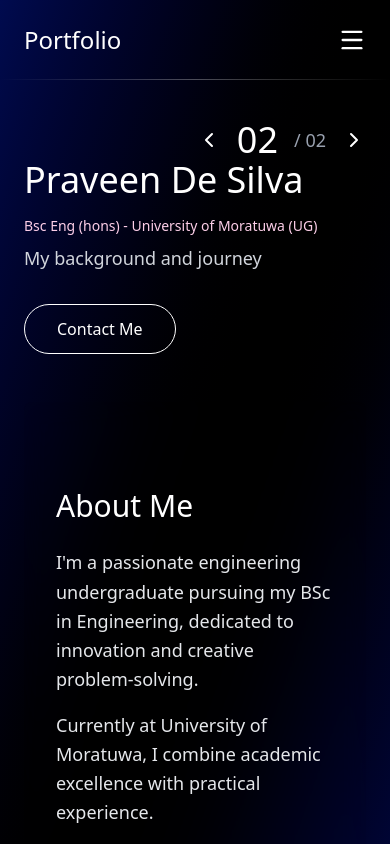
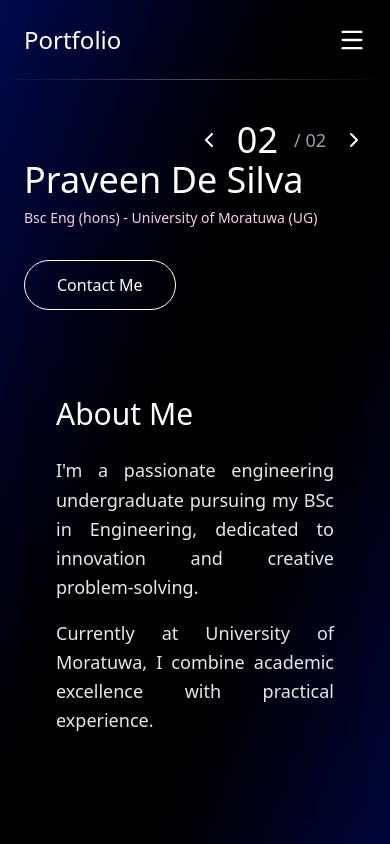
Before and after one commit to SandamiUpeksha/my-portfolio, a Next.js app: page / in a window 390 px wide. Both pictures are taken after a click on the button 208 px from the left and 140 px from the top of the page. Shown: the top 844 px of the page. Built offline with nearby package versions, Linux system fonts and the light colour scheme.

Commit message:
feat: Update heading sizes for consistency across pages

```diff
--- a/app/achievements/page.tsx
+++ b/app/achievements/page.tsx
@@ -37,7 +37,7 @@ export default function Achievements() {
   return (
     <div className="container mx-auto px-6 pt-20 pb-16">
       <div className="max-w-6xl mx-auto">
-        <h1 className="text-5xl md:text-6xl font-light mb-4">Achievements</h1>
+        <h1 className="text-4xl md:text-6xl font-light mb-4">Achievements</h1>
         <p className="text-xl font-light text-gray-300 mb-12">
           Competitions, awards, and recognitions
         </p>
--- a/app/contact/page.tsx
+++ b/app/contact/page.tsx
@@ -28,7 +28,7 @@ export default function Contact() {
   return (
     <div className="container mx-auto px-6 pt-20 pb-16">
       <div className="max-w-6xl mx-auto">
-        <h1 className="text-5xl md:text-6xl font-light mb-4">Contact</h1>
+        <h1 className="text-4xl md:text-6xl font-light mb-4">Contact</h1>
         <p className="text-xl font-light text-gray-300 mb-12">
           Get in touch with me
         </p>
--- a/app/page.tsx
+++ b/app/page.tsx
@@ -41,12 +41,12 @@ export default function Home() {
 
         <div className="max-w-6xl mx-auto">
           {/* Main Grid - Header and Image at Same Level */}
-          <div className="grid md:grid-cols-2 gap-12 items-start">
+          <div className="grid md:grid-cols-2 md:gap-12  items-start">
             {/* Left - Header Content */}
             <div>
-              <h1 className="text-4xl sm:text-5xl md:text-6xl lg:text-7xl font-light mb-4">Praveen De Silva</h1>
-              <p className="text-sm sm:text-base md:text-xl font-light text-pink-200 mb-2">Bsc Eng (hons) - University of Moratuwa (UG)</p>
-              <p className="text-lg md:text-2xl font-light text-gray-300 mb-8">{getSubtitle()}</p>
+              <h1 className="text-4xl sm:text-5xl md:text-6xl lg:text-7xl font-light mb-2">Praveen De Silva</h1>
+              <p className="text-sm sm:text-base md:text-xl font-light text-pink-200 mb-8">Bsc Eng (hons) - University of Moratuwa (UG)</p>
+
 
               <button className="px-8 py-3 border border-white rounded-full hover:bg-white hover:text-black transition-all duration-300 transform hover:scale-105 font-light">
                 Contact Me
@@ -73,10 +73,10 @@ export default function Home() {
                 <div className="relative h-[32rem] flex items-center justify-center">
                   <div className="bg-opacity-5 backdrop-blur-md rounded-lg p-8  border-opacity-20  w-full h-full flex flex-col justify-center">
                     <h2 className="text-3xl font-light text-white mb-6">About Me</h2>
-                    <p className="text-lg text-gray-200 font-light leading-relaxed mb-4">
+                    <p className="text-lg text-gray-200 font-light leading-relaxed mb-4 text-justify">
                       I'm a passionate engineering undergraduate pursuing my BSc in Engineering, dedicated to innovation and creative problem-solving.
                     </p>
-                    <p className="text-lg text-gray-200 font-light leading-relaxed">
+                    <p className="text-lg text-gray-200 font-light leading-relaxed text-justify">
                       Currently at University of Moratuwa, I combine academic excellence with practical experience.
                     </p>
                   </div>
--- a/app/projects/page.tsx
+++ b/app/projects/page.tsx
@@ -62,7 +62,7 @@ export default function Projects() {
   return (
     <div className="container mx-auto px-6 pt-20 pb-16">
       <div className="max-w-6xl mx-auto">
-        <h1 className="text-5xl md:text-6xl font-light mb-4">Projects</h1>
+        <h1 className="text-4xl md:text-6xl font-light mb-4">Projects</h1>
         <p className="text-xl font-light text-gray-300 mb-12">
           Featured work and personal projects
         </p>
--- a/app/skills/page.tsx
+++ b/app/skills/page.tsx
@@ -70,7 +70,7 @@ export default function Skills() {
 
       <div className="max-w-6xl mx-auto">
         <div className="mb-12">
-          <h1 className="text-5xl md:text-6xl font-light mb-4">Skills</h1>
+          <h1 className="text-4xl md:text-6xl font-light mb-4">Skills</h1>
           <p className="text-xl font-light text-gray-300">
             {getSubtitle()}
           </p>
```
